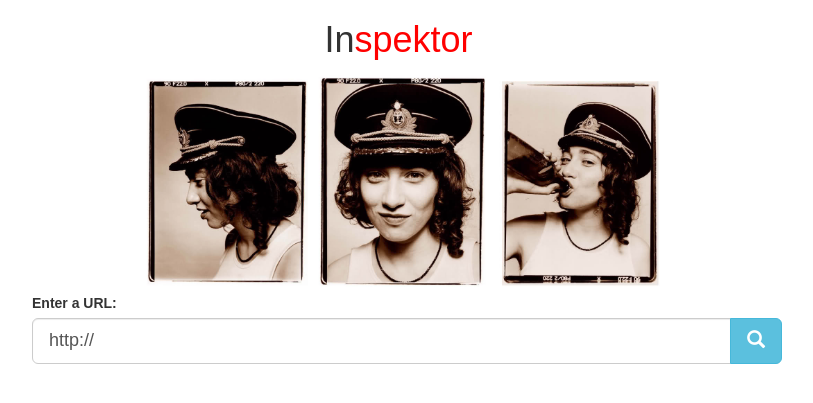
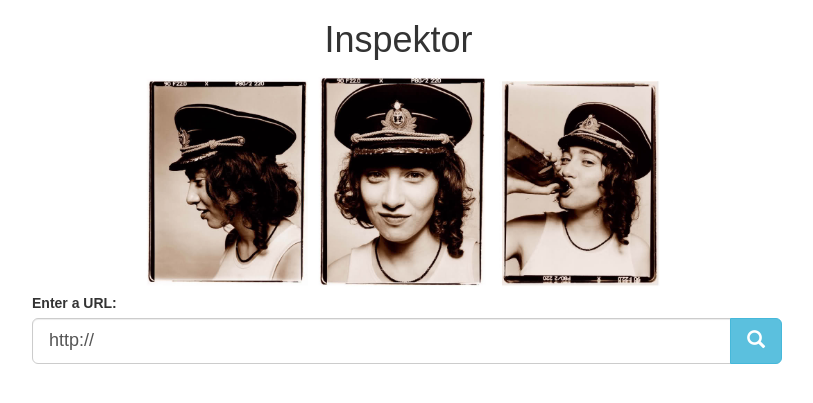
Before and after one commit to noelledaley/inspektor, a Flask app: page / in a window 1280 px wide. Shown: the top 403 px of the page, without its empty margins (233-1046 px from the left). Run offline with Flask 2, Linux system fonts and the light colour scheme; parts of the project's set-up code (start-up, migrations or seed data) failed here and were passed over; some libraries are stand-ins or nearby versions.

Commit message:
changing title id to class

```diff
--- a/static/style.css
+++ b/static/style.css
@@ -17,7 +17,7 @@ pre {
   height: 700px;
 }
 
-#title {
+.title {
   color: red;
 }
 
```
